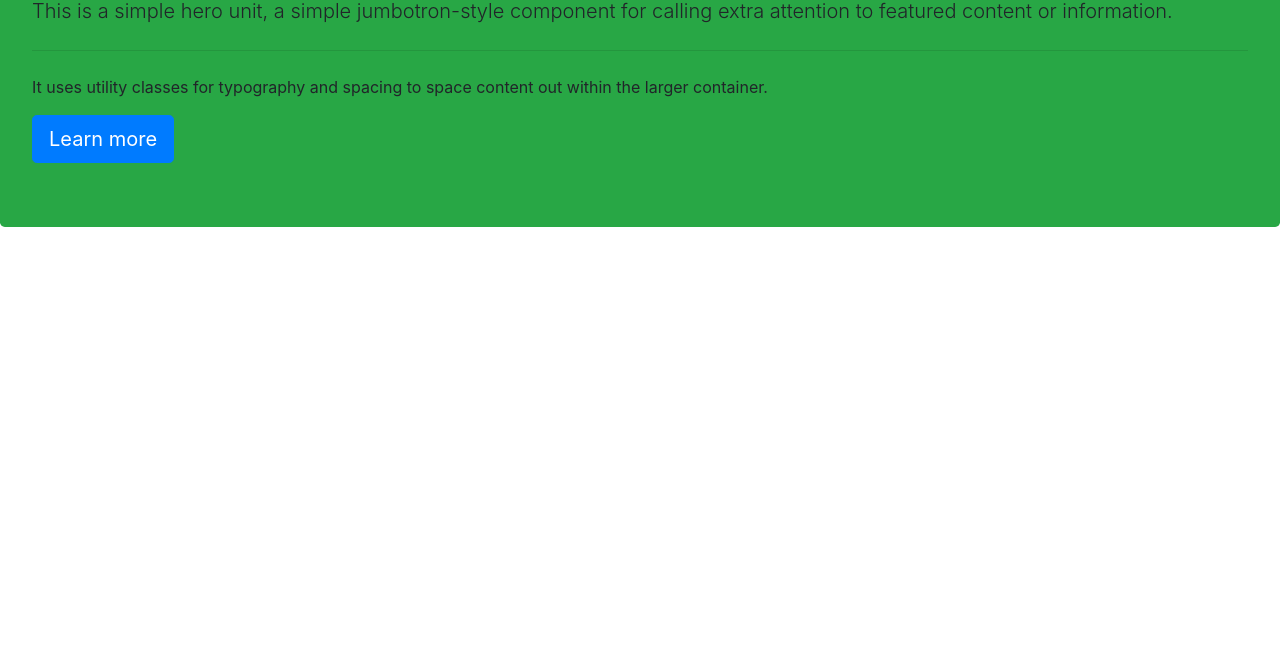
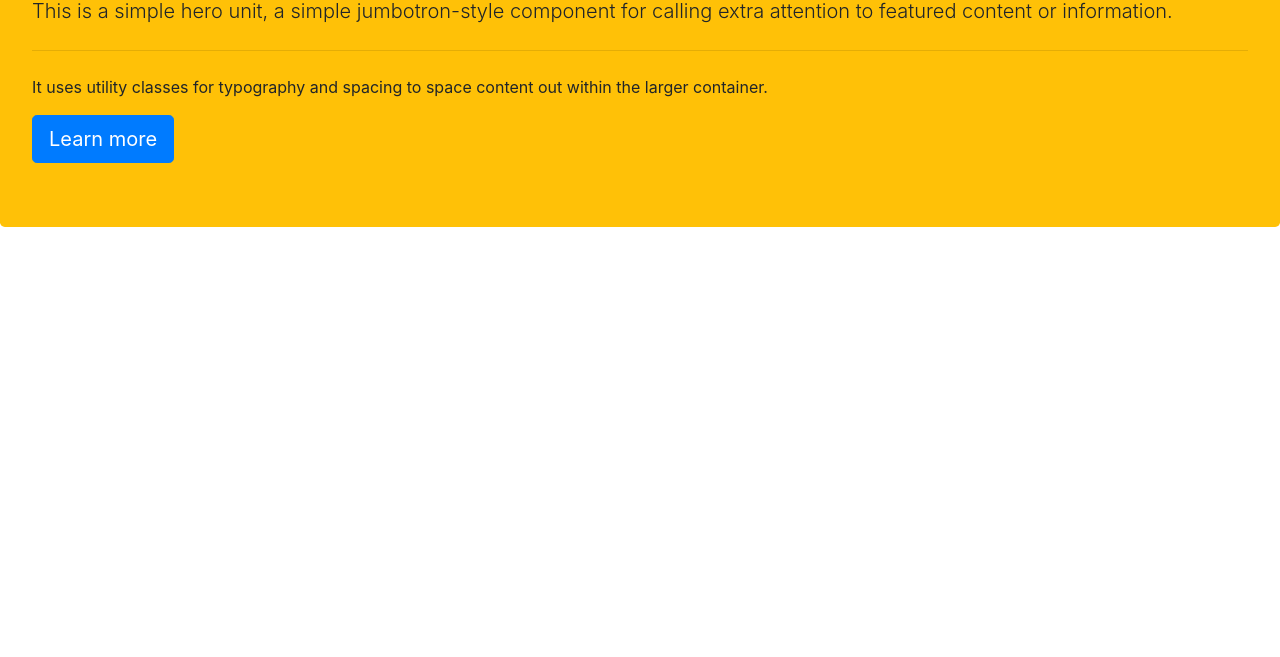
Before and after one commit to Bioinformatics-Surgeon/githubTEST, a plain HTML site: page index.html in a window 1280 px wide. Shown: the part 143-800 px from the top of the page. Drawn offline with nearby package versions, Linux system fonts and the light colour scheme.

Commit message:
Update index.html
changes color to warning

```diff
--- a/index.html
+++ b/index.html
@@ -14,7 +14,7 @@
     <title>Document</title>
   </head>
   <body>
-    <div class="jumbotron bg-success">
+    <div class="jumbotron bg-warning">
       <h1 class="display-4">Hello, world!</h1>
       <p class="lead">
         This is a simple hero unit, a simple jumbotron-style component for
```
